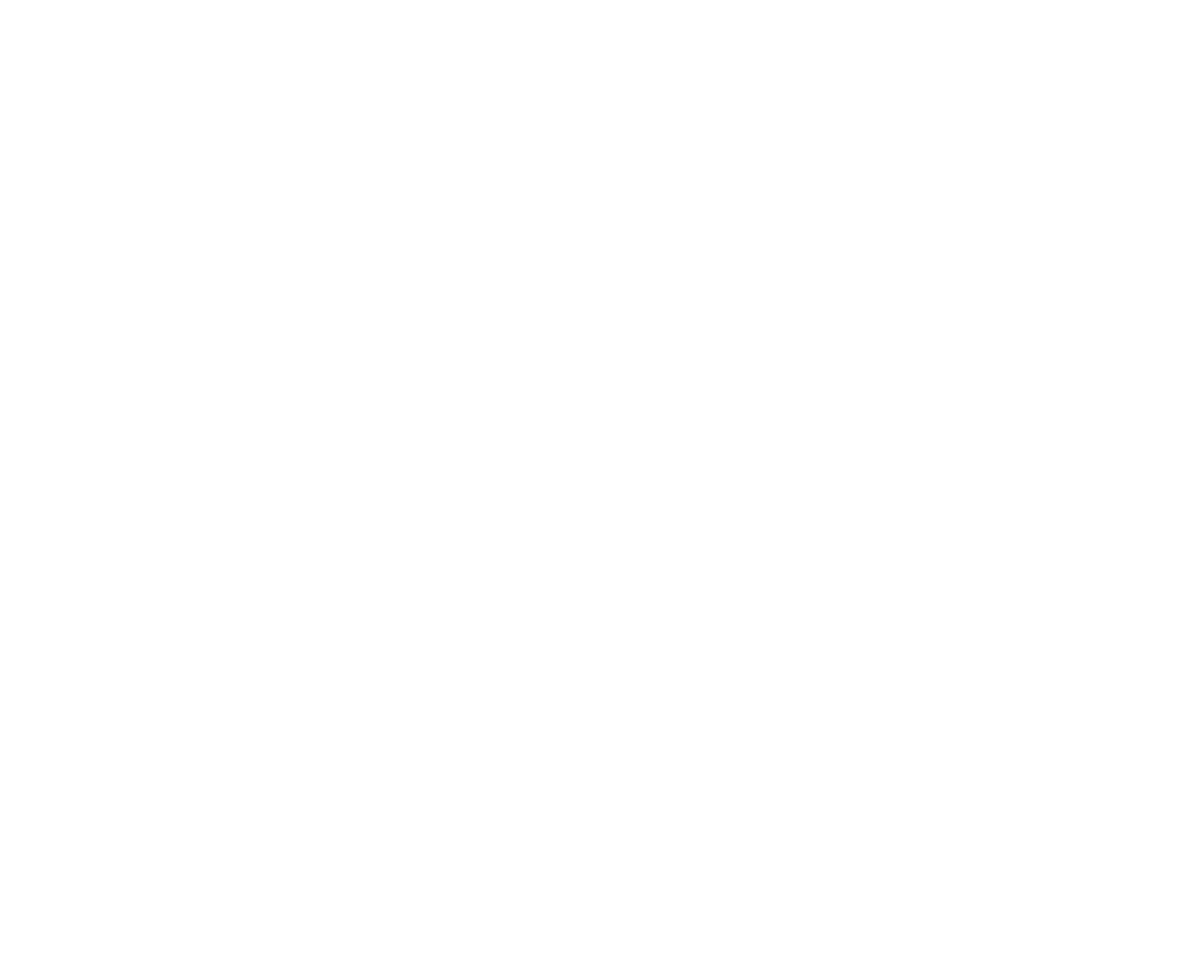
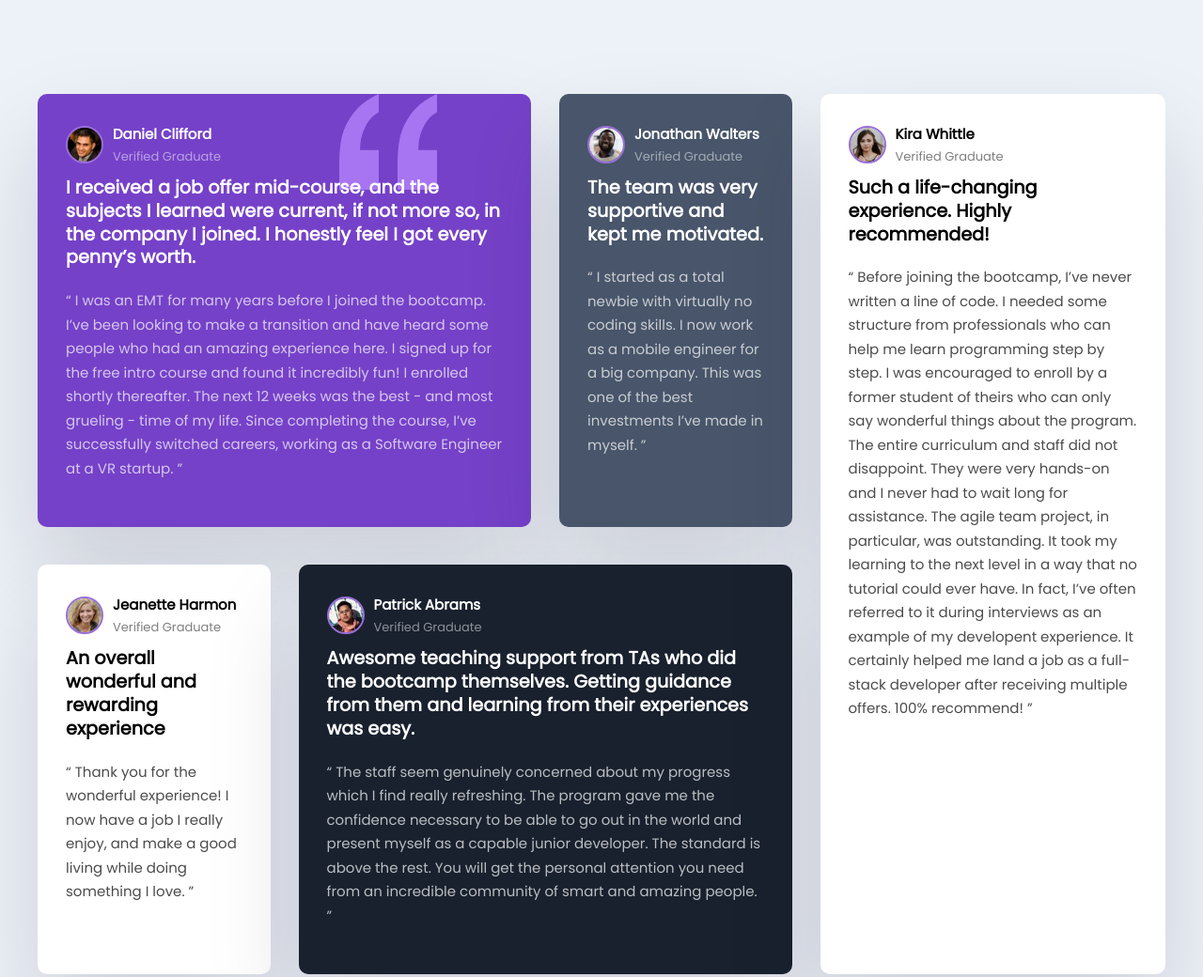
Before and after one commit to Segundavid-Dev/Grid-Testimonial, a plain HTML site: page index.html in a window 1280 px wide. Shown: the top 1040 px of the page at 94% size. Before the commit the page ends 800 px from the top, so only its background shows below. Drawn offline with Linux system fonts and the light colour scheme.

Commit message:
Finished Desktop version

```diff
--- a/index.html
+++ b/index.html
@@ -5,10 +5,114 @@
   <meta name="viewport" content="width=device-width, initial-scale=1.0"> <!-- displays site properly based on user's device -->
 
   <link rel="icon" type="image/png" sizes="32x32" href="./images/favicon-32x32.png">
-
   <title>Frontend Mentor | [Testimonial Grid Section]</title>
+  <link rel="stylesheet" href="./style.css">
 </head>
 <body>
+  <div class="testimonials">
+    <!-- first card -->
+    <div class="card card--bg-purple">
+      <header class="card__header">
+        <img src="./images/image-daniel.jpg" class="card__img" alt="">
+        <div>
+          <h3>Daniel Clifford</h3>
+          <p>Verified Graduate</p>
+        </div>
+      </header>
+      <p class="card__lead">
+        I received a job offer mid-course, and the subjects I learned were current, if not more so,
+        in the company I joined. I honestly feel I got every penny’s worth.
+      </p>
+      <p class="card__quote">
+        “ I was an EMT for many years before I joined the bootcamp. I’ve been looking to make a
+        transition and have heard some people who had an amazing experience here. I signed up
+        for the free intro course and found it incredibly fun! I enrolled shortly thereafter.
+        The next 12 weeks was the best - and most grueling - time of my life. Since completing
+        the course, I’ve successfully switched careers, working as a Software Engineer at a VR startup. ”
+      </p>
+    </div>
 
+    <!--second card  -->
+    <div class="card card--bg-grey">
+      <header class="card__header">
+        <img src="./images/image-jonathan.jpg" class="card__img" alt="">
+        <div>
+          <h3>Jonathan Walters</h3>
+          <p>Verified Graduate</p>
+        </div>
+      </header>
+      <p class="card__lead">
+        The team was very supportive and kept me motivated.
+      </p>
+      <p class="card__quote">
+        “ I started as a total newbie with virtually no coding skills. I now work as a mobile engineer
+      for a big company. This was one of the best investments I’ve made in myself. ”
+      </p>
+    </div>
+
+    <!-- third card -->
+    <div class="card card--bg-white">
+      <header class="card__header">
+        <img src="./images/image-jeanette.jpg" class="card__img" alt="">
+        <div>
+          <h3>Jeanette Harmon</h3>
+          <p>Verified Graduate</p>
+        </div>
+      </header>
+      <p class="card__lead">
+        An overall wonderful and rewarding experience
+      </p>
+      <p class="card__quote">
+        “ Thank you for the wonderful experience! I now have a job I really enjoy, and make a good living
+        while doing something I love. ”
+      </p>
+    </div>
+
+    <!-- fourth card -->
+    <div class="card card--bg-darkblue">
+      <header class="card__header">
+        <img src="./images/image-patrick.jpg" class="card__img" alt="">
+        <div>
+          <h3>Patrick Abrams</h3>
+          <p>Verified Graduate</p>
+        </div>
+      </header>
+      <p class="card__lead">
+        Awesome teaching support from TAs who did the bootcamp themselves. Getting guidance from them and
+        learning from their experiences was easy.
+      </p>
+      <p class="card__quote">
+        “ The staff seem genuinely concerned about my progress which I find really refreshing. The program
+        gave me the confidence necessary to be able to go out in the world and present myself as a capable
+        junior developer. The standard is above the rest. You will get the personal attention you need from
+        an incredible community of smart and amazing people. ”
+      </p>
+    </div>
+
+    <!-- fifth card -->
+    <div class="card card--bg-white2">
+      <header class="card__header">
+        <img src="./images/image-kira.jpg" class="card__img" alt="">
+        <div>
+          <h3>Kira Whittle</h3>
+          <p>Verified Graduate</p>
+        </div>
+      </header>
+      <p class="card__lead">
+        Such a life-changing experience. Highly recommended!
+      </p>
+      <p class="card__quote">
+        “ Before joining the bootcamp, I’ve never written a line of code. I needed some structure from
+          professionals who can help me learn programming step by step. I was encouraged to enroll by a former
+          student of theirs who can only say wonderful things about the program. The entire curriculum and staff
+          did not disappoint. They were very hands-on and I never had to wait long for assistance. The agile team
+          project, in particular, was outstanding. It took my learning to the next level in a way that no tutorial
+          could ever have. In fact, I’ve often referred to it during interviews as an example of my developent
+          experience. It certainly helped me land a job as a full-stack developer after receiving multiple offers.
+          100% recommend! ”
+      </p>
+    </div>
+
+  </div>
 </body>
 </html>
--- /dev/null
+++ b/style.css
@@ -0,0 +1,101 @@
+/* Import fro goggle fonts */
+@import url('https://fonts.googleapis.com/css2?family=Poppins:wght@100;400&display=swap');
+
+*{
+    padding: 0;
+    margin: 0;
+    box-sizing: border-box;
+}
+
+body{
+    background: #edf2f8;
+    line-height: 1.7;
+    font-size: 13px;
+    font-family: "Poppins", sans-serif;
+}
+
+/* grid container */
+.testimonials{
+    max-width: 1200px;
+    margin: 100px auto;
+    display: grid;
+    grid-template-columns: repeat(4, 1fr);
+    gap: 30px;
+}
+
+.card {
+    background: #fff;
+    border-radius: 10px;
+    padding: 30px;
+    box-shadow: rgba(17, 12, 46, 0.15) 0px 48px 100px 0px;
+    margin-bottom: 10px;
+}
+
+.card__header{
+    display: flex;
+    align-items: center;
+    margin-bottom: 10px;
+}
+
+.card__header h3{
+    font-size: 15px;
+}
+
+.card__header p{
+    opacity: 50%;
+}
+
+.card__img{
+    width: 40px;
+    height: 40px;
+    border-radius: 50%;
+    border: 2px solid #996ed9;
+    margin-right: 10px;
+}
+
+.card__lead{
+    font-size: 1.2rem;
+    font-weight: bold;
+    line-height: 1.3;
+    margin-bottom: 20px;
+}
+
+.card__quote{
+    font-size: 15px;
+    font-weight: 500;
+    margin-bottom: 20px;
+    opacity: 70%;
+}
+
+.card--bg-purple{
+    background:  hsl(263, 55%, 52%);
+    color: #fff;
+    background-image: url(./images/bg-pattern-quotation.svg);
+    background-repeat: no-repeat;
+    background-position: top right 100px;
+    /* spanning grid properties */
+    grid-column: 1 / 3;
+}
+
+.card--bg-grey{
+    background: hsl(217, 19%, 35%);
+    color: #fff;
+}
+
+.card--bg-darkblue{
+    background: hsl(219, 29%, 14%);
+    color: #fff;
+    /* spanning grid properties */
+    grid-column: 2/ 4;
+    grid-row: 2/ 3;
+}
+/*
+.card--bg-white2{
+    grid-row: 2;
+    grid-column:1/2 ;
+} */
+
+.card--bg-white2{
+    grid-row:1/ 3  ;
+    grid-column: 4 / span 5;
+}
```
